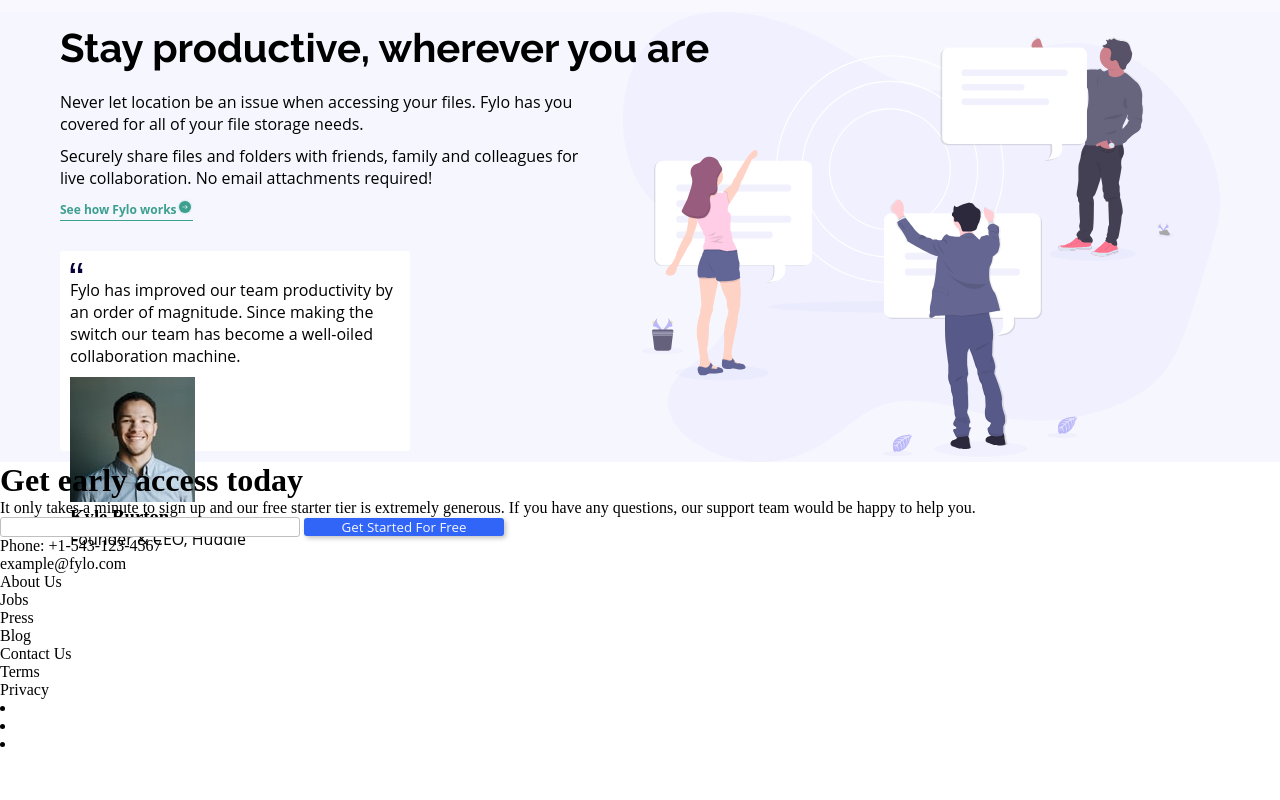
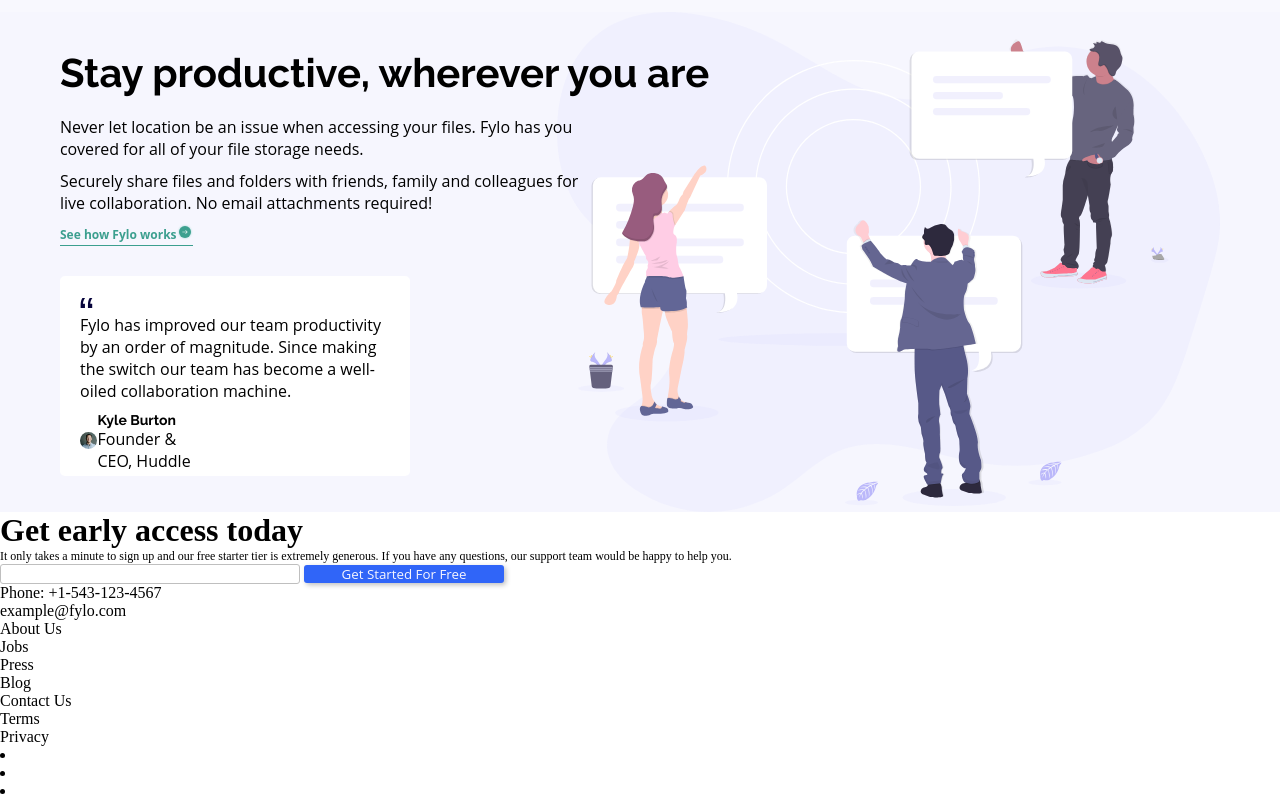
Before and after one commit to walidshaba/Flyo-landing-page-with-two-column-layout, a plain HTML site: page index.html in a window 1280 px wide. Shown: the part 888-1688 px from the top of the page. Before the commit the page ends 1641 px from the top, so only its background shows below. Drawn offline with Linux system fonts and the light colour scheme; a web font is replaced by a local one.

Commit message:
Please help me

```diff
--- a/assets/styles/main.css
+++ b/assets/styles/main.css
@@ -139,7 +139,7 @@ section.land-page2 {
   background-size: contain;
   background-origin: content-box;
   background-repeat: no-repeat;
-  height: 450px;
+  height: 500px;
   background-color: var(--lightGrayishBlue);
 }
 
@@ -179,6 +179,37 @@ section.land-page2 {
   background-color: #fff;
   width: 350px;
   height: 200px;
-  padding: 10px;
-  border-radius: 3px;
+  padding: 20px;
+  border-radius: 5px;
 }
+.quote-cont p {
+  font-size: 15px;
+  font-family: var(--raleway);
+}
+.quote-cont .profile {
+  display: flex;
+  width: 120px;
+  justify-content: space-between;
+  align-items: center;
+}
+
+.profile .dp-img {
+  width: 30px;
+  height: 30px;
+  border-radius: 50%;
+}
+
+.dp-img img {
+  border-radius: 50%;
+  max-width: 100%;
+}
+
+.name-pos h3 {
+  font-size: 14px;
+  font-family: var(--raleway);
+  font-family: 700;
+}
+
+p {
+  font-size: 12px;
+}
```
